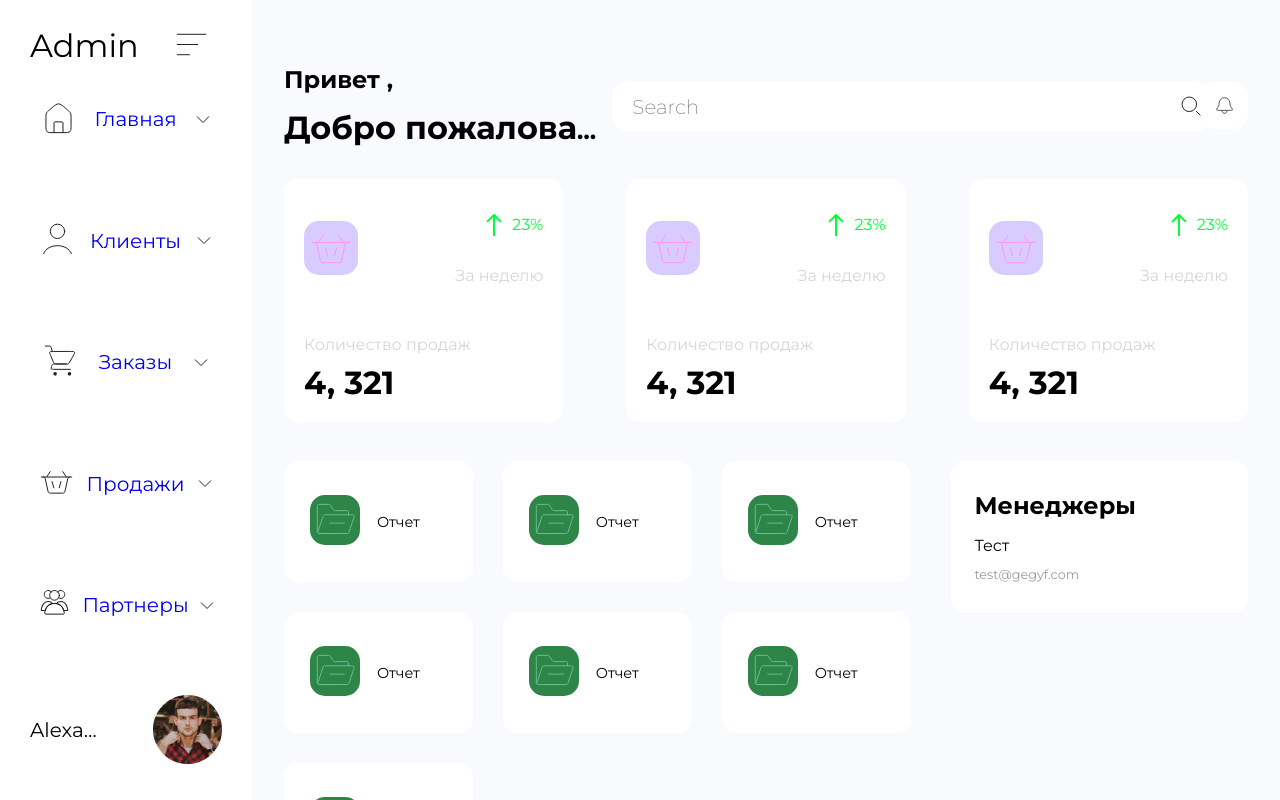
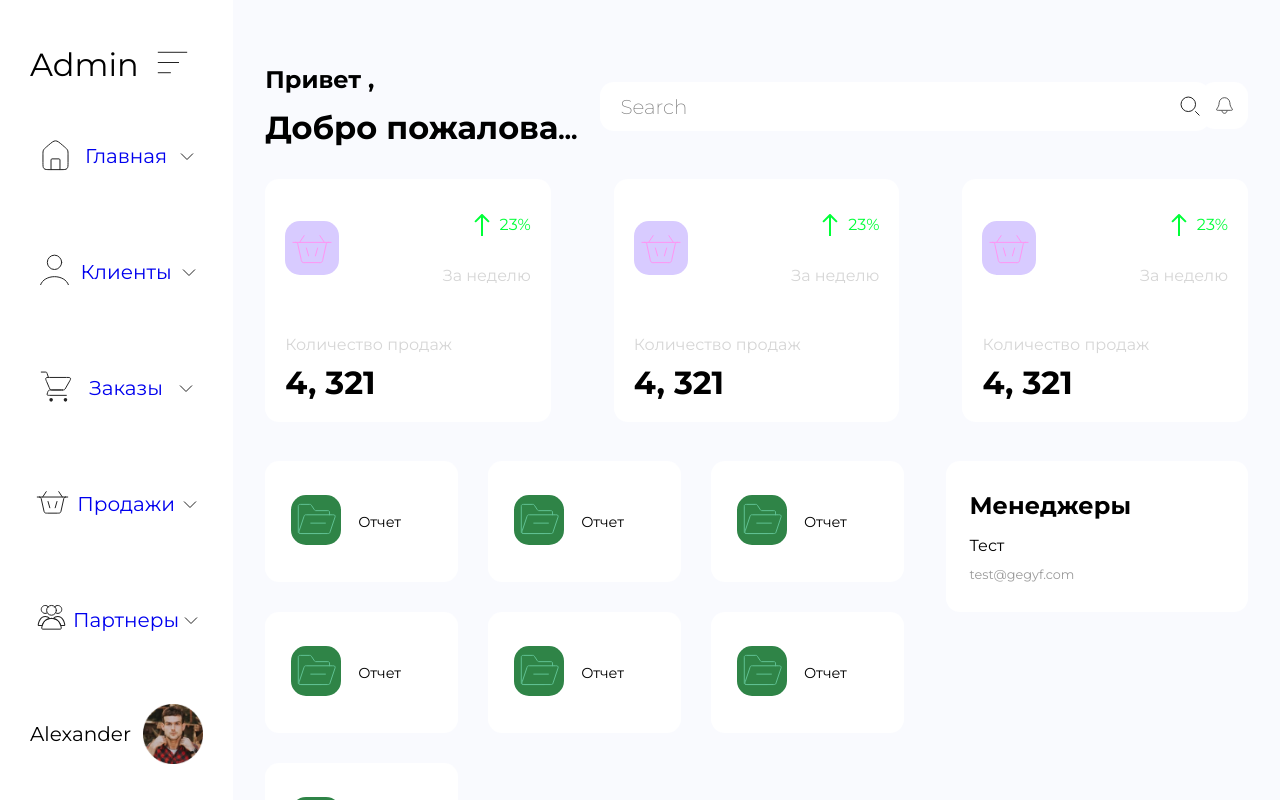
Before and after one commit to Fantom716/Admin-Me, a React (Create React App) app: page / in a window 1280 px wide. Built offline with nearby package versions, Linux system fonts and the light colour scheme; a web font is replaced by a local one.

Commit message:
Fix footer (avatar) in navigation

```diff
--- a/src/components/nav/navigation.module.css
+++ b/src/components/nav/navigation.module.css
@@ -27,6 +27,7 @@
     max-width: 100%;
     text-overflow: ellipsis;
     overflow: hidden;
+    margin: 0;
 }
 
 ul {
@@ -69,7 +70,7 @@ a {
     display: flex;
     justify-content: space-between;
     align-items: center;
-    gap: 44px;
+    gap: 9px;
 }
 
 .buttonNav {
@@ -93,3 +94,7 @@ a {
 .iconSectionDisable {
     margin-bottom: 60%;
 }
+
+img {
+    width: 60px;
+}
```
